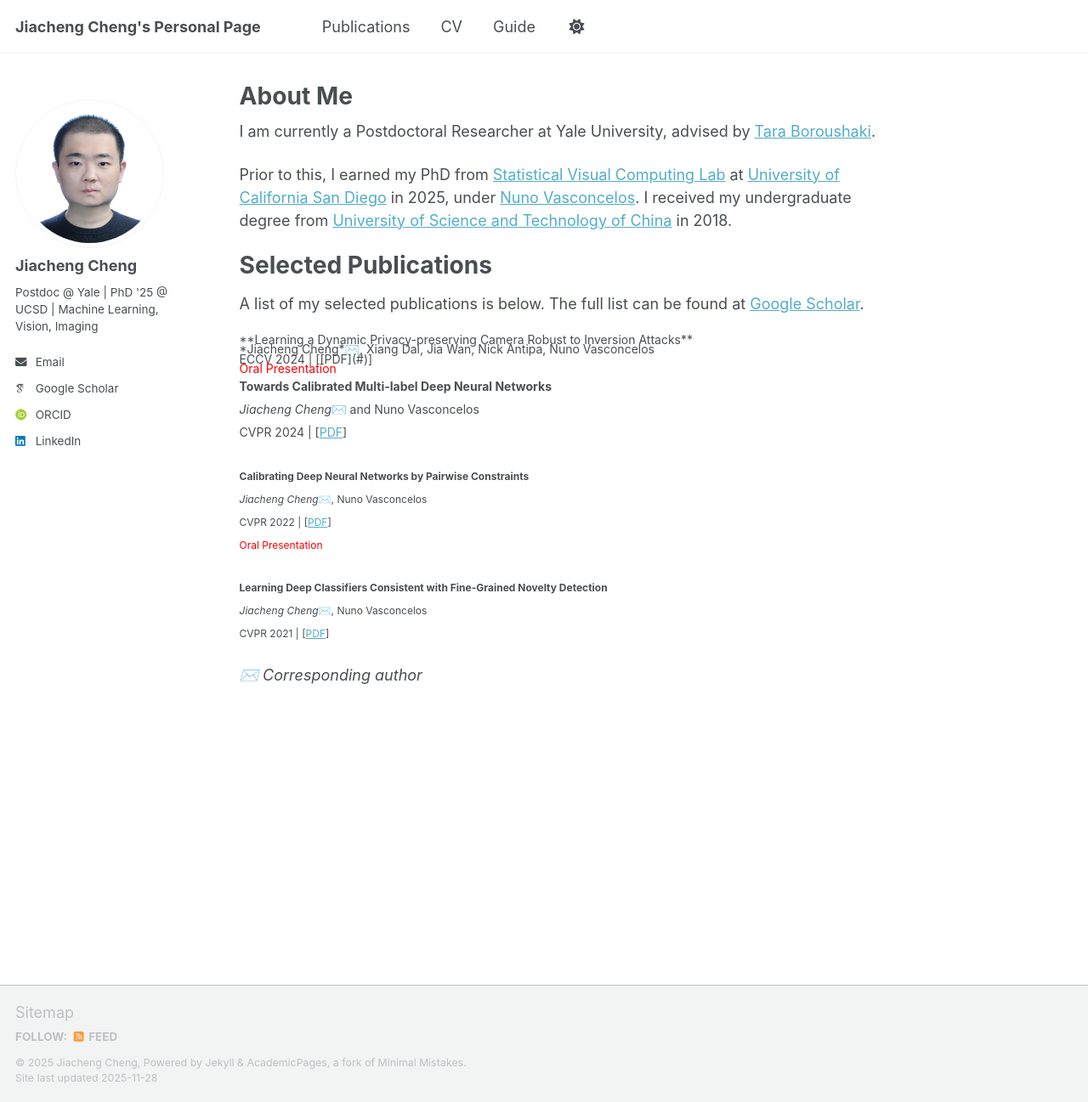
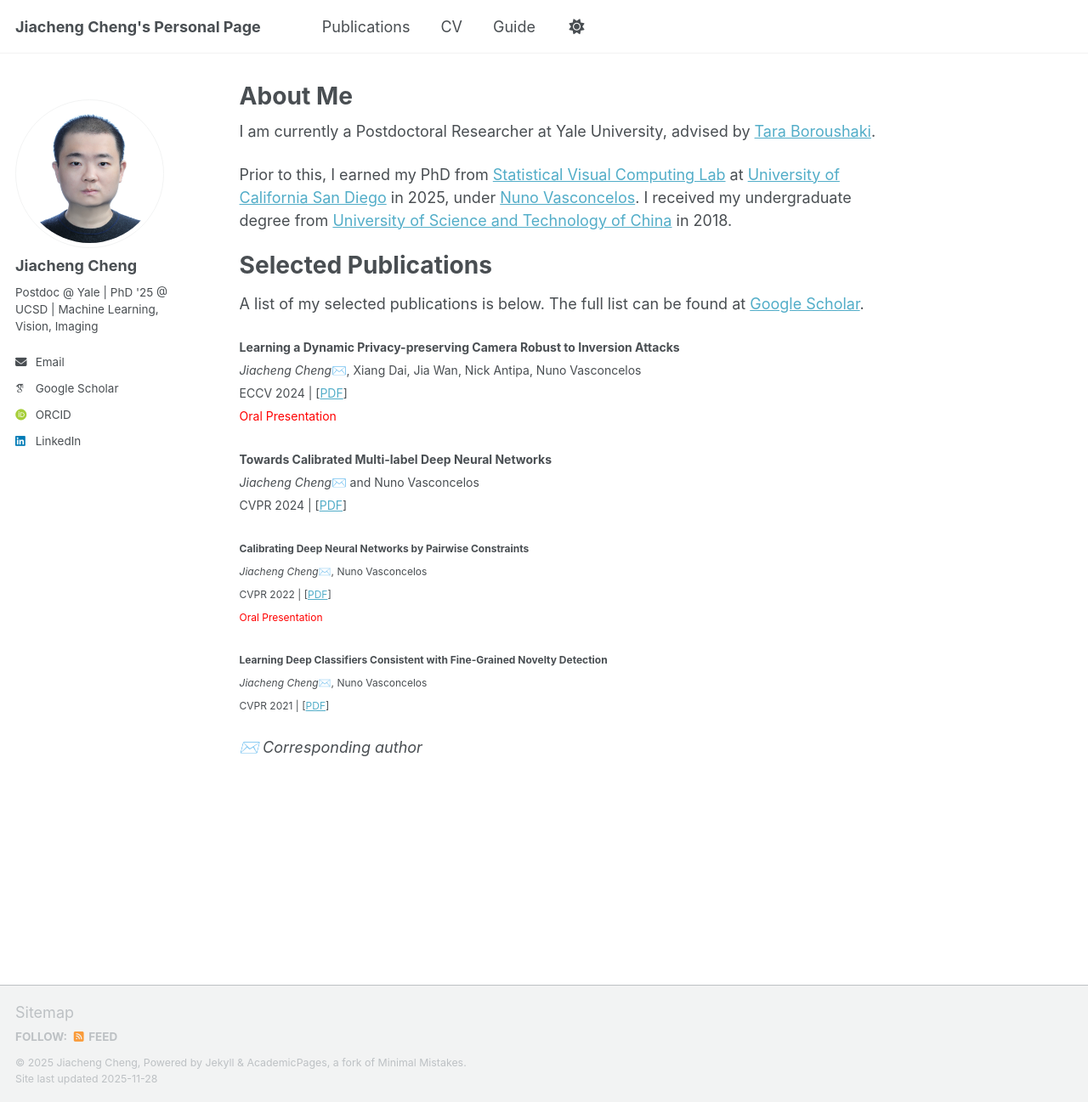
Before and after one commit to JiachengCheng96/JiachengCheng96.github.io, a Jekyll site: the page built from _pages/about.md, in a window 1280 px wide and 1297 px high. Shown: the whole window at 85% size. Built offline with Jekyll 4.4.1, drawn with Linux system fonts in a browser that asks for light colours; some web fonts are replaced; a script that is not in the unit is left out.

Commit message:
Update about.md

```diff
--- a/_pages/about.md
+++ b/_pages/about.md
@@ -18,22 +18,22 @@ Prior to this, I earned my PhD from  [Statistical Visual Computing Lab](http://w
 
 A list of my selected publications is below. The full list can be found at [Google Scholar](https://scholar.google.com/citations?user=bWqc6Z8AAAAJ&hl).
 
-<div style="font-size:14px; line-height:0.8; margin-bottom:0.1em;">
-**Learning a Dynamic Privacy-preserving Camera Robust to Inversion Attacks**<br>
-*Jiacheng Cheng*✉️, Xiang Dai, Jia Wan, Nick Antipa, Nuno Vasconcelos<br>
-ECCV 2024 | [[PDF](#)]<br>
+<span style="font-size:14px; line-height:0.8; margin-bottom:0.1em;">
+**Learning a Dynamic Privacy-preserving Camera Robust to Inversion Attacks**
+*Jiacheng Cheng*✉️, Xiang Dai, Jia Wan, Nick Antipa, Nuno Vasconcelos
+ECCV 2024 | [[PDF](#)]
 <span style="color:red;">Oral Presentation</span>
-</div>
+</span>
 
 <span style="font-size:14px; line-height:0.8; margin-bottom:0.1em;">
-**Towards Calibrated Multi-label Deep Neural Networks**<br>
-*Jiacheng Cheng*✉️ and Nuno Vasconcelos<br>
+**Towards Calibrated Multi-label Deep Neural Networks**
+*Jiacheng Cheng*✉️ and Nuno Vasconcelos
 CVPR 2024 | [[PDF](#)]
 </span>
 
 <span style="font-size:12px; line-height:0.8; margin-bottom:0.1em;"> **Calibrating Deep Neural Networks by Pairwise Constraints**<br>
-*Jiacheng Cheng*✉️, Nuno Vasconcelos<br>
-CVPR 2022 | [[PDF](#)]<br>
+*Jiacheng Cheng*✉️, Nuno Vasconcelos
+CVPR 2022 | [[PDF](#)]
 <span style="color:red;">Oral Presentation</span>
 </span>
 
```
